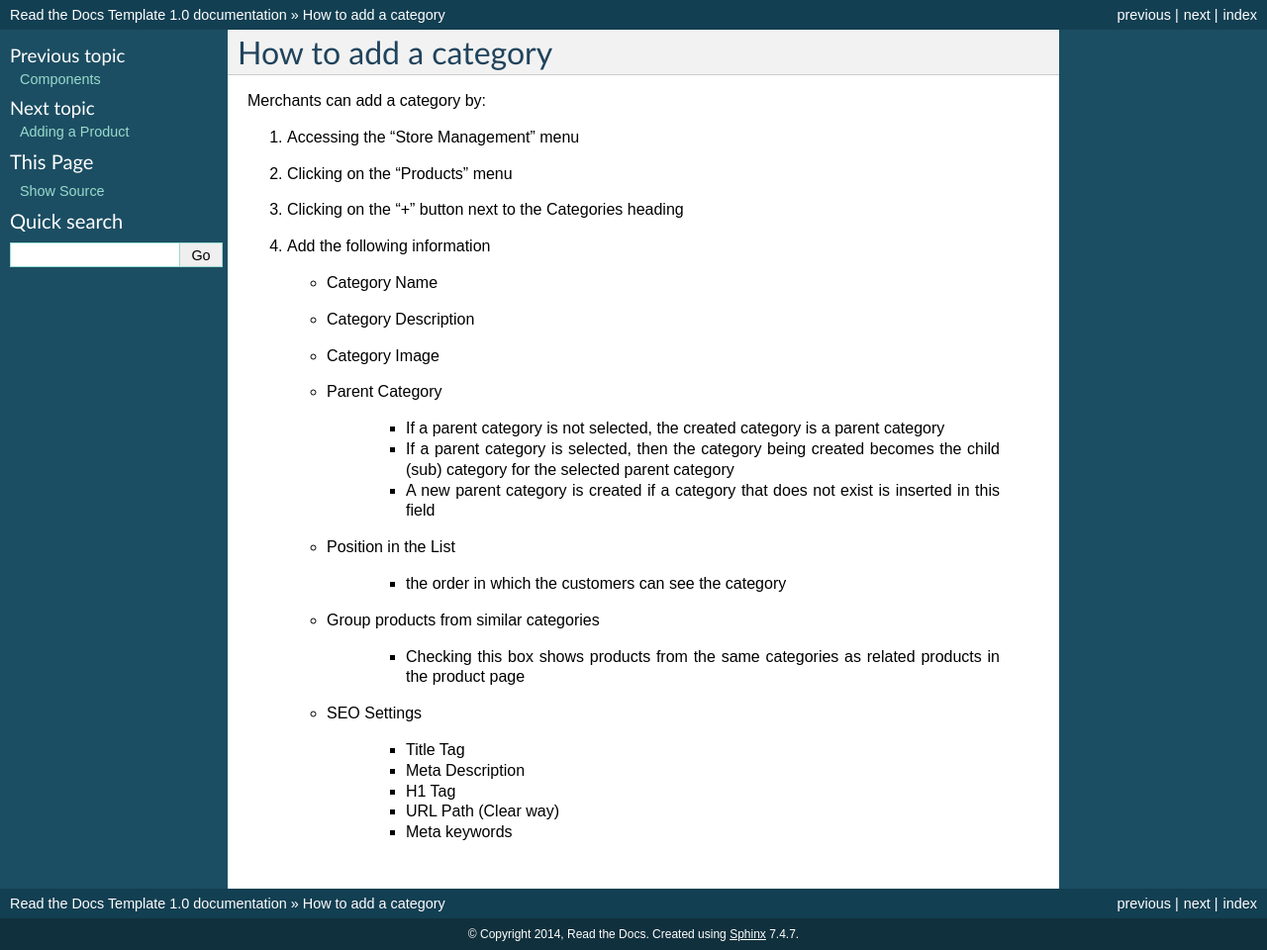
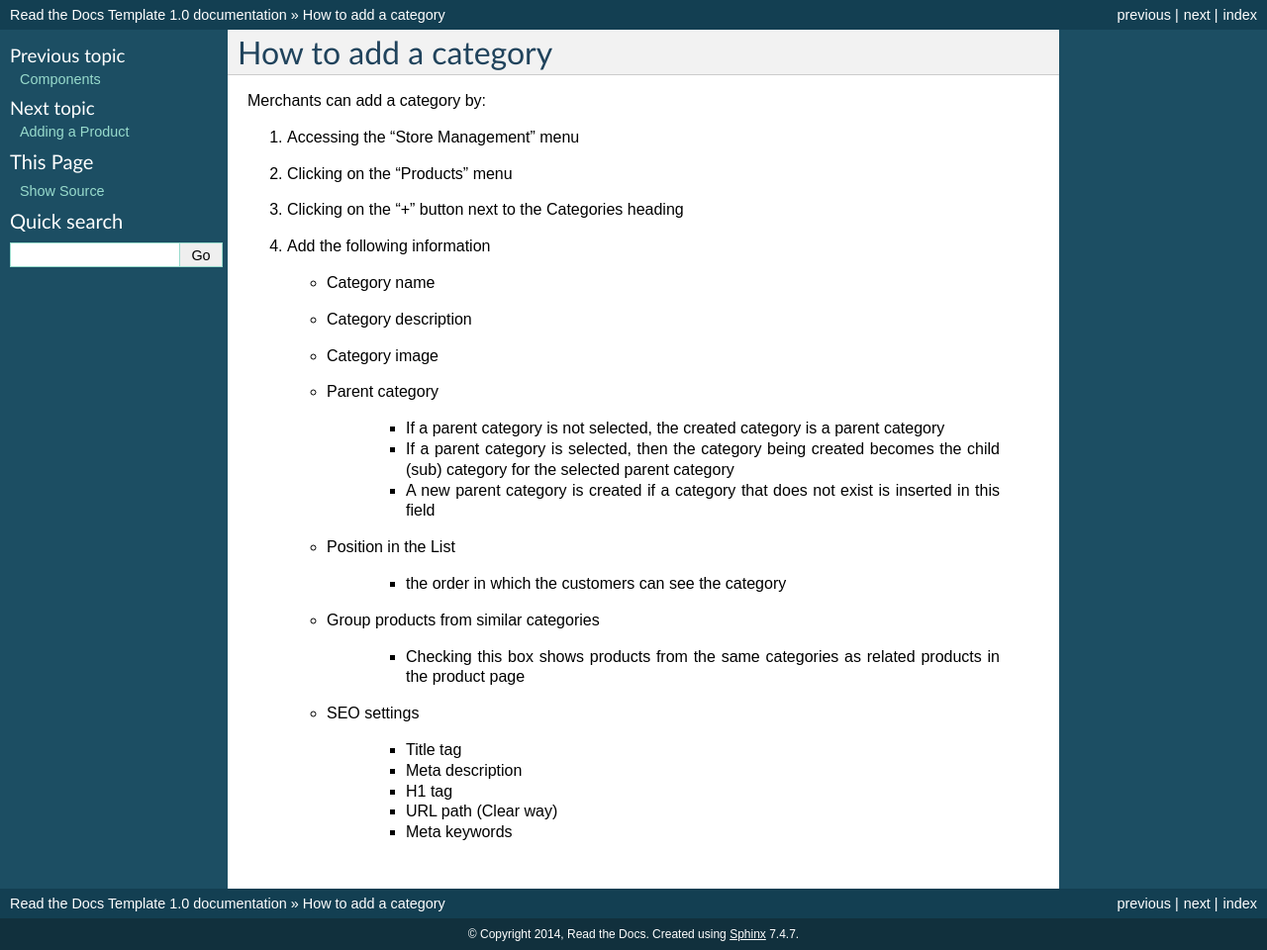
Before and after one commit to KhalilMayyasi/WBDocumentation, a Sphinx documentation site: the page built from docs/AddCategory.rst, in a window 1280 px wide. Shown: the whole page at 99% size. Built offline with Sphinx 7.4.7, drawn with Linux system fonts in a browser that asks for light colours; pages that are not in the unit, such as notebooks, are missing from menus.

```diff
--- a/docs/AddCategory.rst
+++ b/docs/AddCategory.rst
@@ -9,10 +9,10 @@ Merchants can add a category by:
 #. Clicking on the “+” button next to the Categories heading
 #. Add the following information
 
-   * Category Name
-   * Category Description
-   * Category Image
-   * Parent Category
+   * Category name
+   * Category description
+   * Category image
+   * Parent category
 
       * If a parent category is not selected, the created category is a parent category
       * If a parent category is selected, then the category being created becomes the child (sub) category for the selected parent category
@@ -26,10 +26,10 @@ Merchants can add a category by:
 
       * Checking this box shows products from the same categories as related products in the product page
 
-   * SEO Settings
+   * SEO settings
 
-      * Title Tag
-      * Meta Description
-      * H1 Tag
-      * URL Path (Clear way)
+      * Title tag
+      * Meta description
+      * H1 tag
+      * URL path (Clear way)
       * Meta keywords
```
